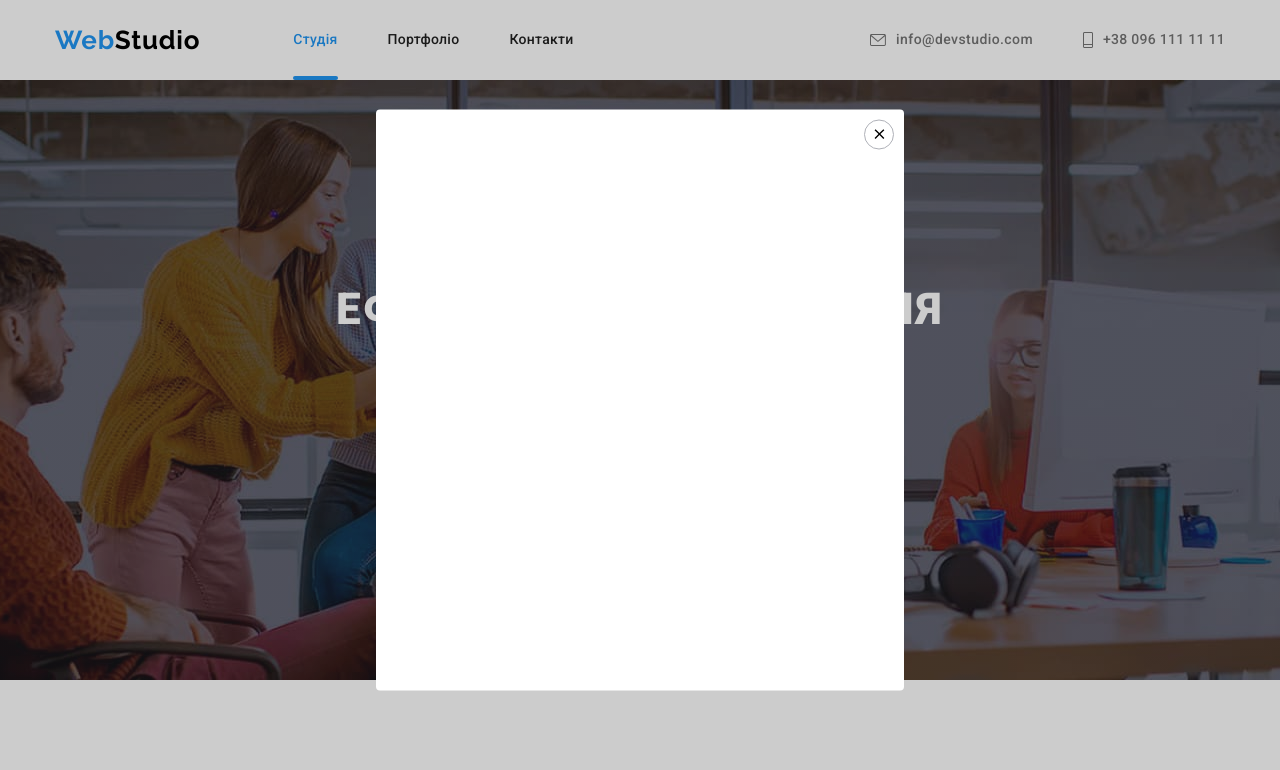
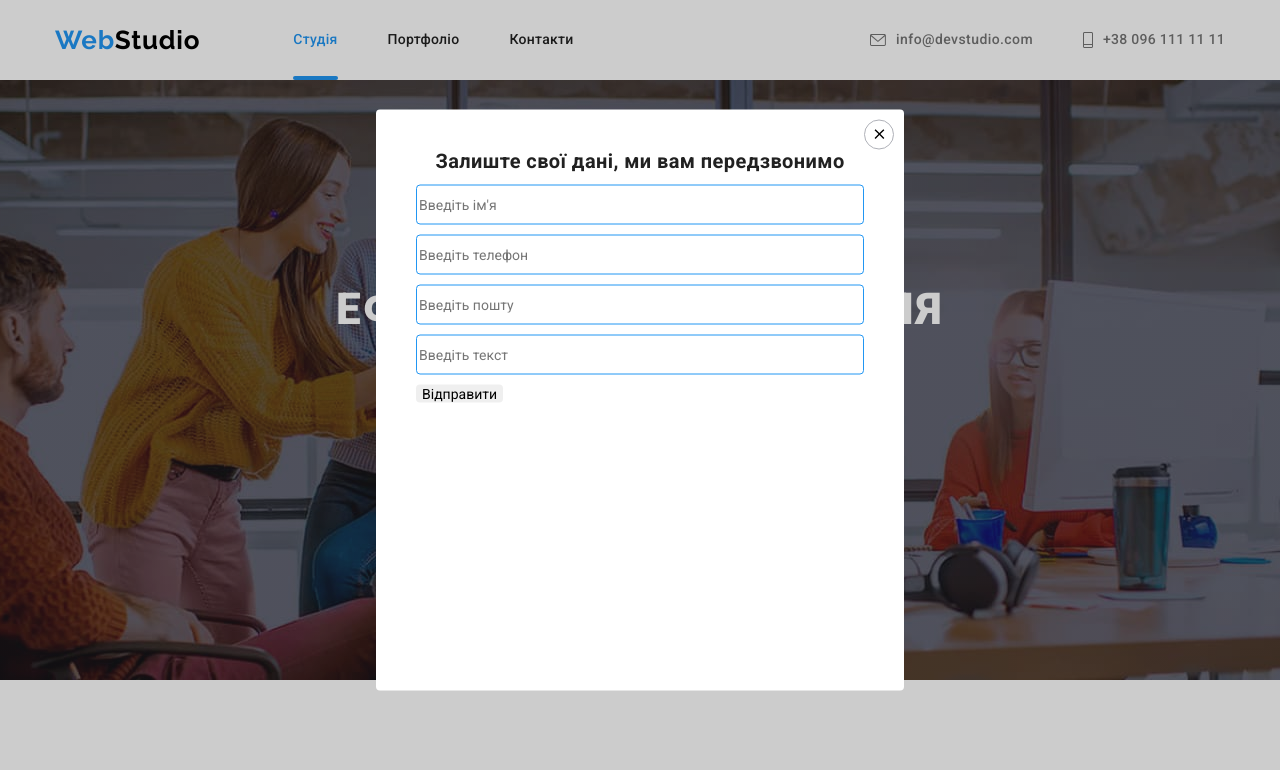
Before and after one commit to VikkyS7/goit-markup-hw-05, a plain HTML site: page index.html in a window 1280 px wide. Both pictures are taken after a click on the button "Замовити послугу". Shown: the top 770 px of the page. Drawn offline with nearby package versions, Linux system fonts and the light colour scheme; files whose address does not match are found by name.

Commit message:
hw05_and a bit _of 06

```diff
--- a/css/styles.css
+++ b/css/styles.css
@@ -781,16 +781,39 @@ fill: var(--accent-color);
   min-height: 581px;
   left: 50%;
   top: 50%;
+  padding:  40px;
   background-color: var(--primary-white);
   border-radius: 4px;
   transform: translate(-50%, -50%) scale(1);
   transition: transform 250ms cubic-bezier(0.4, 0, 0.2, 1);
 }
 
+.modal-title{
+font-weight: 700;
+font-size: 20px;
+line-height: 1.15;
+text-align: center;
+margin-bottom: 12px;
+color: #212121;
+}
+
+.modal-input{
+  width: 100%;
+  height: 40px;
+  border: 1px solid var(--accent-color);
+  border-radius: 4px;
+  margin-bottom: 10px;
+  color: #2f303a;
+  font-size: 14px;
+}
+
 .backdrop.is-hidden .modal{
 transform: translate(-50%, -50%) scaleY(0);
 }
 
+.modal-input::placeholder{
+
+}
 .modal-close{
   width: 30px;
   height: 30px;
--- a/index.html
+++ b/index.html
@@ -431,6 +431,14 @@
             <use href="./img/icons-all.svg#icon-close"></use>
           </svg>
         </button>
+        <p class="modal-title">Залиште свої дані, ми вам передзвонимо</p>
+        <form class="modal-form"></form>
+         <input type="text" name="user-name" class="modal-input" placeholder="Введіть ім'я" >
+         <input type="text" name="user-tel" class="modal-input" placeholder="Введіть телефон">
+         <input type="text" name="user-email" class="modal-input" placeholder="Введіть пошту">
+          <input type="text" name="user-comment" class="modal-input" placeholder="Введіть текст">
+         <button type="submit">Відправити</button>
+
       </div>
     </div>
     <script src="./js/modal.js"></script>
```
